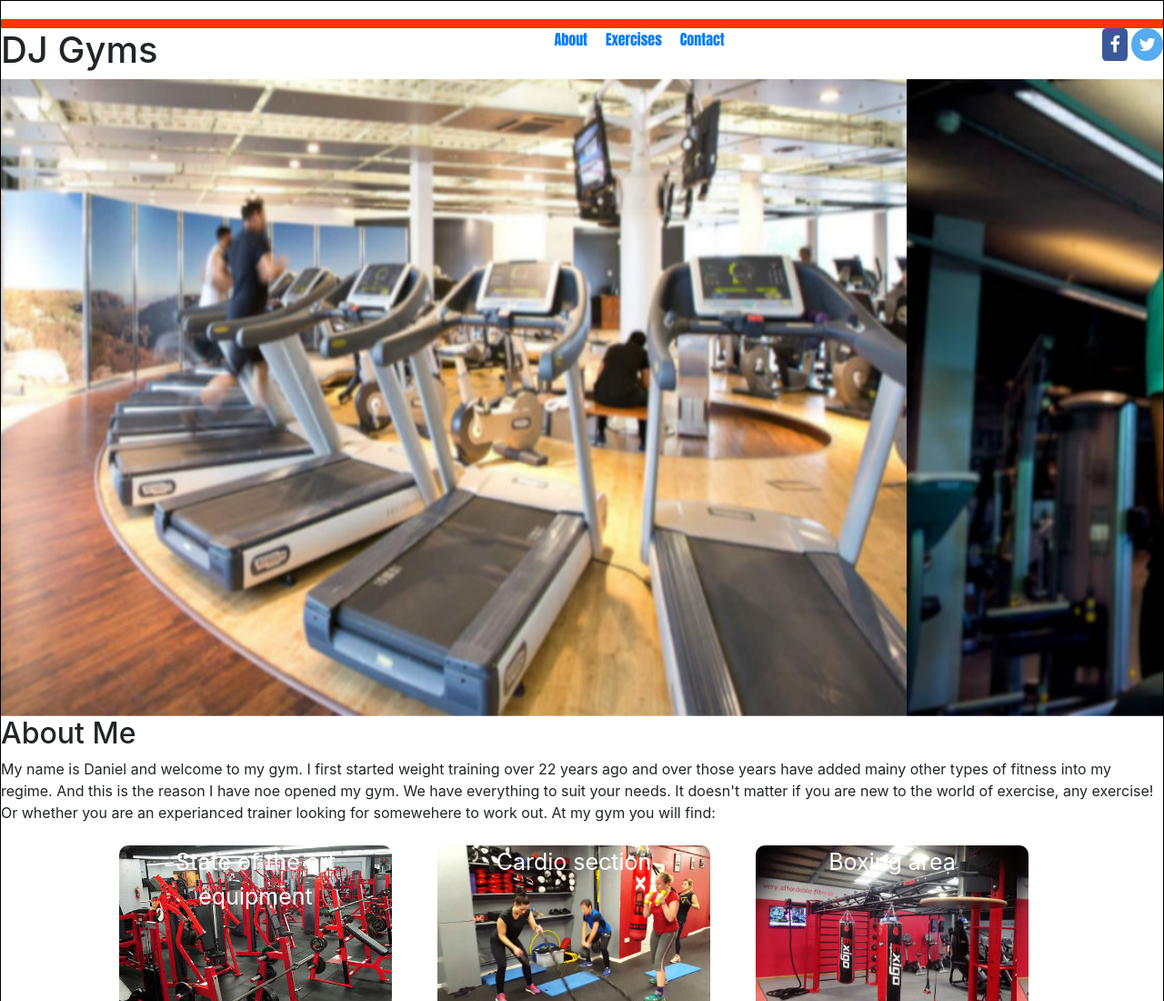
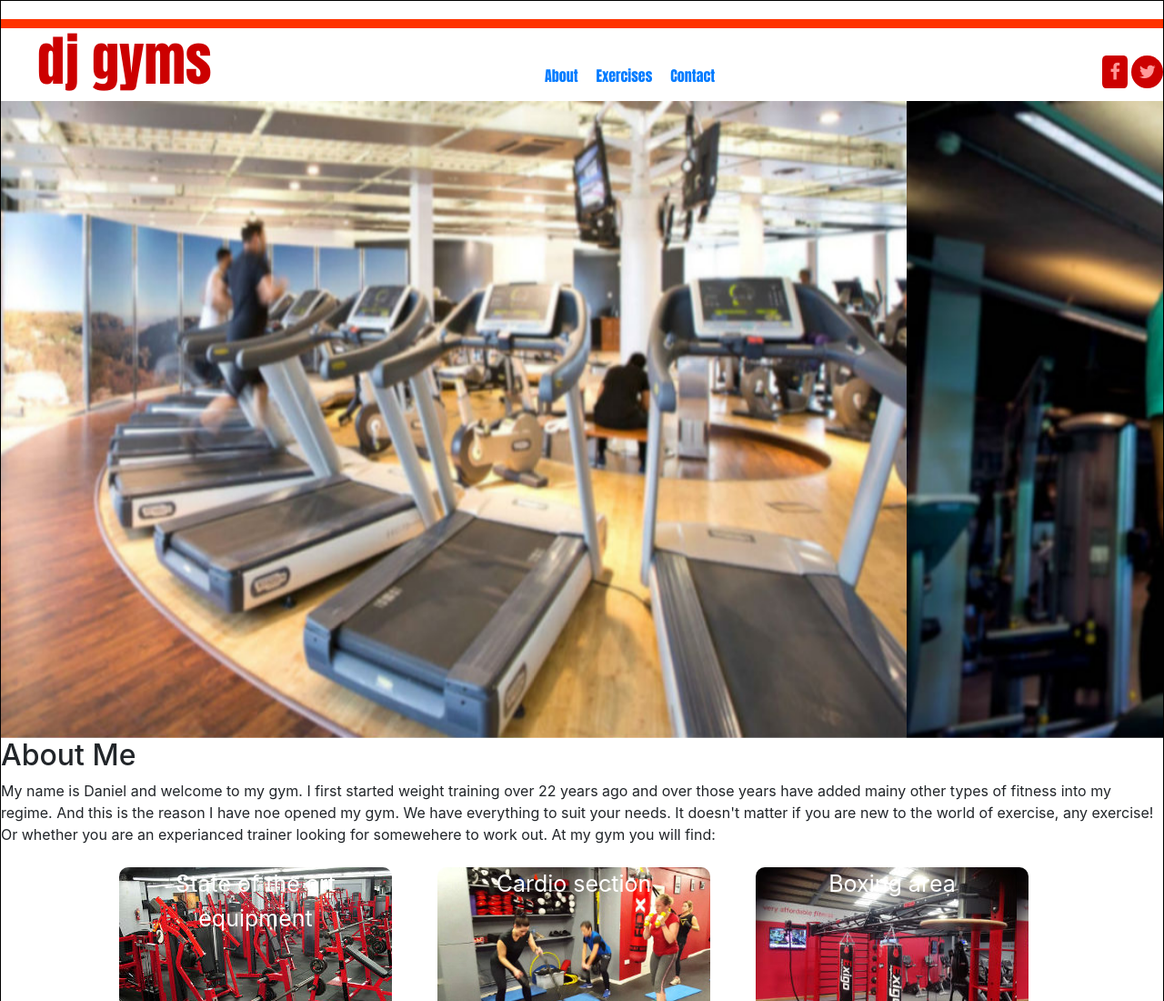
Before and after one commit to span18/DJ-Gyms, a plain HTML site: page index.html in a window 1280 px wide. Shown: the top 1100 px of the page at 91% size. Drawn offline with nearby package versions, Linux system fonts and the light colour scheme.

Commit message:
updates to nav bar

```diff
--- a/css/main.css
+++ b/css/main.css
@@ -4,6 +4,12 @@ body {
 	border: 1px solid black;
 }
 
+h1 {
+	font-family: 'Anton', sans-serif;
+	font-size: 60px;
+	margin-left: 40px;
+	color: #cc0000;
+}
 #layout {
 	display: flex;
 	justify-content: space-between;
@@ -12,7 +18,6 @@ body {
 }
 
 nav ul {
-	list-style: none;
 	display: flex:
 	justify-content: space-around;
 	font-family: 'Anton', sans-serif;
@@ -25,6 +30,12 @@ nav a {
 .position {
 	display: flex;
 	flex-direction: row;
+	margin-top: 40px;
+	margin-right: 80px;
+}
+
+div a {
+	margin-top: 30px;
 }
 
 li {
@@ -32,8 +43,8 @@ li {
 }
 
 .fa-facebook {
-	background: #3B5998;
-  	color: white;
+	background: #cc0000;
+  	color: #ff9999;
 	font-size: 20px;
 	padding: 8px;
 	border-radius: 15%;
@@ -41,8 +52,8 @@ li {
 }
 
 .fa-twitter {
-	background: #55ACEE;
-	color: white;
+	background: #cc0000;
+	color: #ff9999;
 	font-size: 20px;
 	padding: 8px;
 	border-radius: 50%;
--- a/index.html
+++ b/index.html
@@ -5,6 +5,7 @@
 	<meta name="viewport" content="width=device-width, initial-scale=1">
 	<link rel="stylesheet" href="https://cdnjs.cloudflare.com/ajax/libs/font-awesome/4.7.0/css/font-awesome.min.css">
 	<link href="https://fonts.googleapis.com/css?family=Anton|Noto+Serif+KR|Open+Sans|Open+Sans+Condensed:300" rel="stylesheet">
+	<link href="https://fonts.googleapis.com/css?family=Anton|Open+Sans" rel="stylesheet">
 	<link rel="stylesheet" href="https://stackpath.bootstrapcdn.com/bootstrap/4.1.3/css/bootstrap.min.css" integrity="sha384-MCw98/SFnGE8fJT3GXwEOngsV7Zt27NXFoaoApmYm81iuXoPkFOJwJ8ERdknLPMO" crossorigin="anonymous">
 	<link rel="stylesheet" type="text/css" href="css/main.css">
 	<title>DJ Gyms</title>
@@ -12,7 +13,7 @@
 
 <body>
 	<header id="layout">			<!-- Header section containing logo, navbar and social media icons -->
-		<h1>DJ Gyms</h1>
+		<h1>dj gyms</h1>
 
 	<nav>
 		<ul class="position">
```
